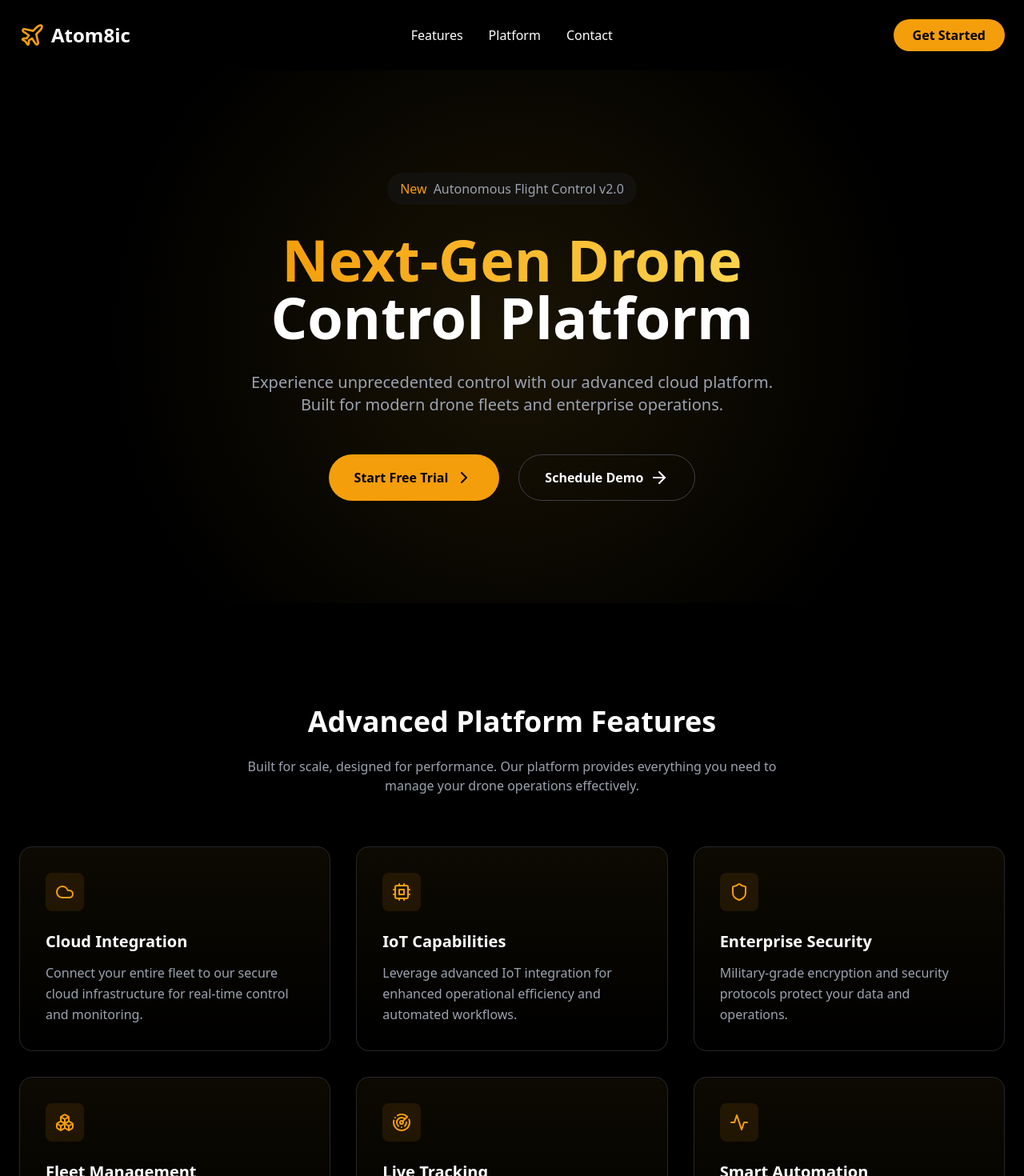
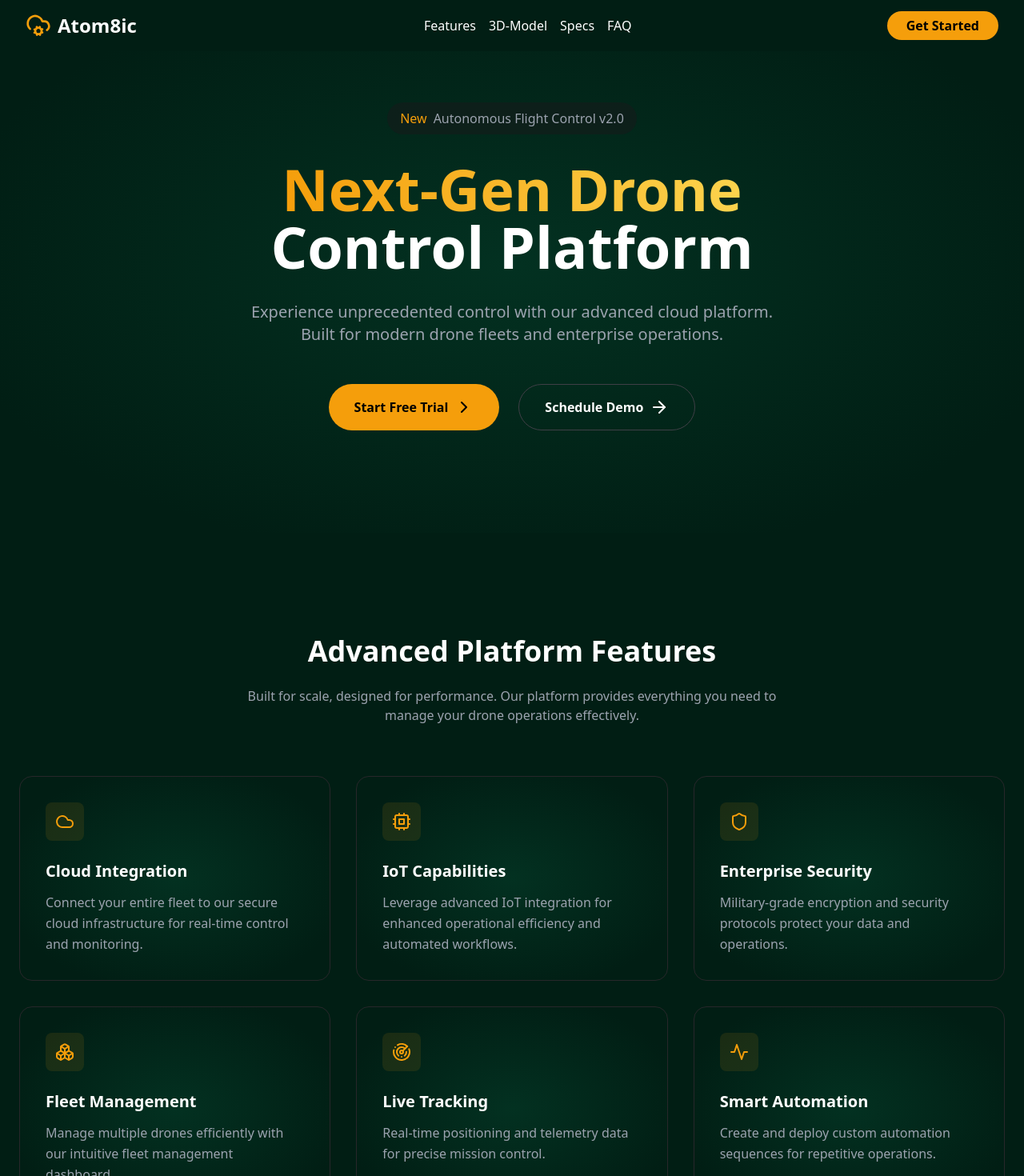
Before and after one commit to gireesh34/cloud-landing-website-, a React (Vite) app: page / in a window 1280 px wide. Shown: the top 1470 px of the page at 80% size. Built offline with nearby package versions, Linux system fonts and the light colour scheme.

Commit message:
Updated files

```diff
--- a/src/App.tsx
+++ b/src/App.tsx
@@ -1,4 +1,4 @@
-import { Navbar } from './components/Navbar';
+import Navbar from './components/Navbar';
 import { Hero } from './components/Hero';
 import { Features } from './components/Features';
 import { Platform } from './components/Platform';
--- a/src/components/CTA.tsx
+++ b/src/components/CTA.tsx
@@ -2,10 +2,10 @@ import { ArrowRight } from 'lucide-react';
 
 export function CTA() {
   return (
-    <section className="py-32" id="contact">
-      <div className="container mx-auto px-6">
-        <div className="relative overflow-hidden rounded-3xl bg-zinc-900 p-12 text-center">
-          <div className="absolute inset-0 bg-gradient-to-b from-amber-500/10 to-transparent" />
+    <section className="py-32 bg-[#011e14]" id="contact">
+      <div className="container mx-auto px-6 ">
+        <div className="relative overflow-hidden border border-amber-800 rounded-3xl bg-[radial-gradient(#033121,#011e14_80%)] p-12 text-center ">
+          <div className="absolute inset-0" />
           <div className="relative">
             <h2 className="text-4xl font-bold mb-6">
               Ready to Transform Your Drone Operations?
@@ -15,12 +15,12 @@ export function CTA() {
             </p>
             <div className="flex flex-col sm:flex-row justify-center gap-6">
               <button className="group bg-amber-500 text-black px-8 py-4 rounded-full font-semibold hover:bg-amber-400 transition-all flex items-center justify-center">
-                Get Started Now
-                <ArrowRight className="ml-2 group-hover:translate-x-1 transition-transform" />
+          Get Started Now
+          <ArrowRight className="ml-2 group-hover:translate-x-1 transition-transform" />
               </button>
               <button className="group border border-zinc-700 hover:border-amber-500 px-8 py-4 rounded-full font-semibold transition-all flex items-center justify-center">
-                Contact Sales
-                <ArrowRight className="ml-2 group-hover:translate-x-1 transition-transform" />
+          Contact Sales
+          <ArrowRight className="ml-2 group-hover:translate-x-1 transition-transform" />
               </button>
             </div>
           </div>
--- a/src/components/Features.tsx
+++ b/src/components/Features.tsx
@@ -35,8 +35,8 @@ const features = [
 
 export function Features() {
   return (
-    <section className="py-32" id="features">
-      <div className="container mx-auto px-6">
+    <section className="py-32 bg-[#011e14]" id="features">
+      <div className="container mx-auto px-6 ">
         <div className="text-center mb-16">
           <h2 className="text-4xl font-bold mb-6">Advanced Platform Features</h2>
           <p className="text-gray-400 max-w-2xl mx-auto">
--- a/src/components/Footer.tsx
+++ b/src/components/Footer.tsx
@@ -2,12 +2,12 @@ import { Plane } from 'lucide-react';
 
 export function Footer() {
   return (
-    <footer className="border-t border-zinc-800">
-      <div className="container mx-auto px-6 py-8">
-        <div className="flex justify-between items-center">
-          <div className="flex items-center space-x-2">
-            <Plane className="h-6 w-6 text-amber-500" />
-            <span className="font-bold">Atom8ic</span>
+    <footer className="border-t border-amber-800">
+      <div className="container mx-auto px-6 py-8 bg-[#033121]">
+        <div className="flex flex-col md:flex-row justify-between items-center">
+          <div className="flex items-center space-x-2 mb-4 md:mb-0">
+        <Plane className="h-6 w-6 text-amber-500" />
+        <span className="font-bold">Atom8ic</span>
           </div>
           <p className="text-gray-400">© 2024 Atom8ic. All rights reserved.</p>
         </div>
--- a/src/components/Hero.tsx
+++ b/src/components/Hero.tsx
@@ -5,7 +5,7 @@ export function Hero() {
     <section className="relative overflow-hidden">
       <div className="hero-gradient absolute inset-0" />
       <div className="container mx-auto px-6 py-32 relative">
-        <div className="max-w-4xl mx-auto text-center">
+        <div className="max-w-4xl mx-auto text-center px-4">
           <div className="inline-flex items-center bg-zinc-900/50 rounded-full px-4 py-2 mb-8">
             <span className="text-amber-500 mr-2">New</span>
             <span className="text-gray-400">Autonomous Flight Control v2.0</span>
--- a/src/components/Navbar.tsx
+++ b/src/components/Navbar.tsx
@@ -1,8 +1,106 @@
-import { Plane } from 'lucide-react';
+import { CloudCog, Menu, X } from 'lucide-react';
+import { useState } from 'react';
 
-export function Navbar() {
+const Navbar = () => {
+  const [isMenuOpen, setIsMenuOpen] = useState(false);
+
   return (
-    <nav className="container mx-auto px-6 py-6 flex justify-between items-center">
+    // Main navigation bar container
+  <nav className="fixed w-full z-50 bg-[#011e14] backdrop-blur-sm">
+  <div className="max-w-10xl mx-auto px-4 sm:px-6 lg:px-8">
+    <div className="flex items-center justify-between h-16">
+      <div className="flex items-center space-x-2">
+        <CloudCog className="h-8 w-8 text-amber-500" />
+        <span className="hover:text-yellow-400 text-2xl font-bold">Atom8ic</span>
+      </div>
+      <div className="hidden md:block">
+        <div className="ml-10 flex items-baseline space-x-4">
+          <a href="#features" className="hover:text-yellow-400 ">Features</a>
+          <a href="#model" className="hover:text-yellow-400 ">3D-Model</a>
+          <a href="#specs" className="hover:text-yellow-400 ">Specs</a>
+          <a href="#faq" className="hover:text-yellow-400 ">FAQ</a>
+        </div>
+      </div>
+      <div>
+        <button className="bg-amber-500 text-black px-2 py-1.5 rounded-full font-semibold hover:bg-amber-400 transition-colors md:px-6">
+        Get Started
+        </button>
+      </div>
+      <button
+        className="md:hidden"
+        onClick={() => setIsMenuOpen(!isMenuOpen)}
+      >
+        {isMenuOpen ? <X /> : <Menu />}
+      </button>
+    </div>
+  </div>
+  {isMenuOpen && (
+    <div className="md:hidden">
+      <div className="px-2 pt-2 pb-3 space-y-1 sm:px-3">
+        <a href="#features" className="block px-2 py-2 hover:text-yellow-400">Features</a>
+        <a href="#model" className="block px-3 py-2 hover:text-yellow-400">3D Model</a>
+        <a href="#specs" className="block px-3 py-2 hover:text-yellow-400">Specs</a>
+        <a href="#faq" className="block px-3 py-2 hover:text-yellow-400">FAQ</a>
+      </div>
+    </div>
+
+    )}
+
+  </nav>
+  );
+}
+export default Navbar;
+
+
+
+{/*
+import { Plane, CloudCog, Menu, X } from 'lucide-react';
+import { useState } from 'react';
+
+const Navbar = () => {
+  const [isMenuOpen, setIsMenuOpen] = useState(false);
+
+  return (
+    // Main navigation bar container
+  <nav className="fixed w-full z-50 bg-black/80 backdrop-blur-sm">
+  <div className="max-w-7xl mx-auto px-4 sm:px-6 lg:px-8">
+    <div className="flex items-center justify-between h-16">
+      <div className="flex items-center space-x-2">
+        <CloudCog className="h-8 w-8 text-amber-500" />
+        <span className="hover:text-blue-400 gold-menu text-2xl font-bold">Atom8ic</span>
+      </div>
+      <div className="hidden md:block">
+        <div className="ml-10 flex items-baseline space-x-4">
+          <a href="#features" className="hover:text-blue-400 gold-menu">Features</a>
+          <a href="#model" className="hover:text-yellow-400 gold-menu">3D-Model</a>
+          <a href="#specs" className="hover:text-yellow-400 gold-menu">Specs</a>
+          <a href="#faq" className="hover:text-yellow-400 gold-menu">FAQ</a>
+        </div>
+      </div>
+      <button
+        className="md:hidden"
+        onClick={() => setIsMenuOpen(!isMenuOpen)}
+      >
+        {isMenuOpen ? <X /> : <Menu />}
+      </button>
+    </div>
+  </div>
+  {isMenuOpen && (
+    <div className="md:hidden">
+      <div className="px-2 pt-2 pb-3 space-y-1 sm:px-3">
+        <a href="#features" className="block px-2 py-2 gold-menu">Features</a>
+        <a href="#model" className="block px-3 py-2 gold-menu">3D Model</a>
+        <a href="#specs" className="block px-3 py-2 hover:text-yellow-400 gold-menu">Specs</a>
+        <a href="#faq" className="block px-3 py-2 hover:text-yellow-400 gold-menu">FAQ</a>
+      </div>
+    </div>
+  )}
+  </nav>
+  );
+}
+export default Navbar;
+
+<nav className="container mx-auto px-6 py-6 flex justify-between items-center bg-[#011e14] fixed top-0 left-0 right-0 z-50">
   <div className="flex items-center space-x-2">
     <Plane className="h-8 w-8 text-amber-500" />
     <span className="text-2xl font-bold">Atom8ic</span>
@@ -16,5 +114,4 @@ export function Navbar() {
     Get Started
   </button>
 </nav>
-  );
-}
+*/}
--- a/src/components/Platform.tsx
+++ b/src/components/Platform.tsx
@@ -11,7 +11,7 @@ const features = [
 
 export function Platform() {
   return (
-    <section className="py-32 bg-zinc-900/50" id="platform">
+    <section className="py-32 bg-[#011e14]" id="platform">
       <div className="container mx-auto px-6">
         <div className="grid md:grid-cols-2 gap-16 items-center">
           <div>
--- a/src/index.css
+++ b/src/index.css
@@ -7,16 +7,17 @@
     scroll-behavior: smooth;
   }
 }
-
-body {
-  background-color: black;
-  color: white;
+#root {
+  width: 100vw;
+  height: 100vh;
+  background: radial-gradient(#033121, #011e14 80%);
 }
 
+
 .hero-gradient {
-  background: radial-gradient(circle at center, rgba(251, 191, 36, 0.1) 0%, transparent 70%);
+  background: radial-gradient(#033121, #011e14 80%);
 }
 
 .feature-card-gradient {
-  background: linear-gradient(180deg, rgba(251, 191, 36, 0.05) 0%, transparent 100%);
+  background: radial-gradient(#033121, #011e14 80%);
 }
```
Lines whose indentation alone changed are shown as unchanged.
